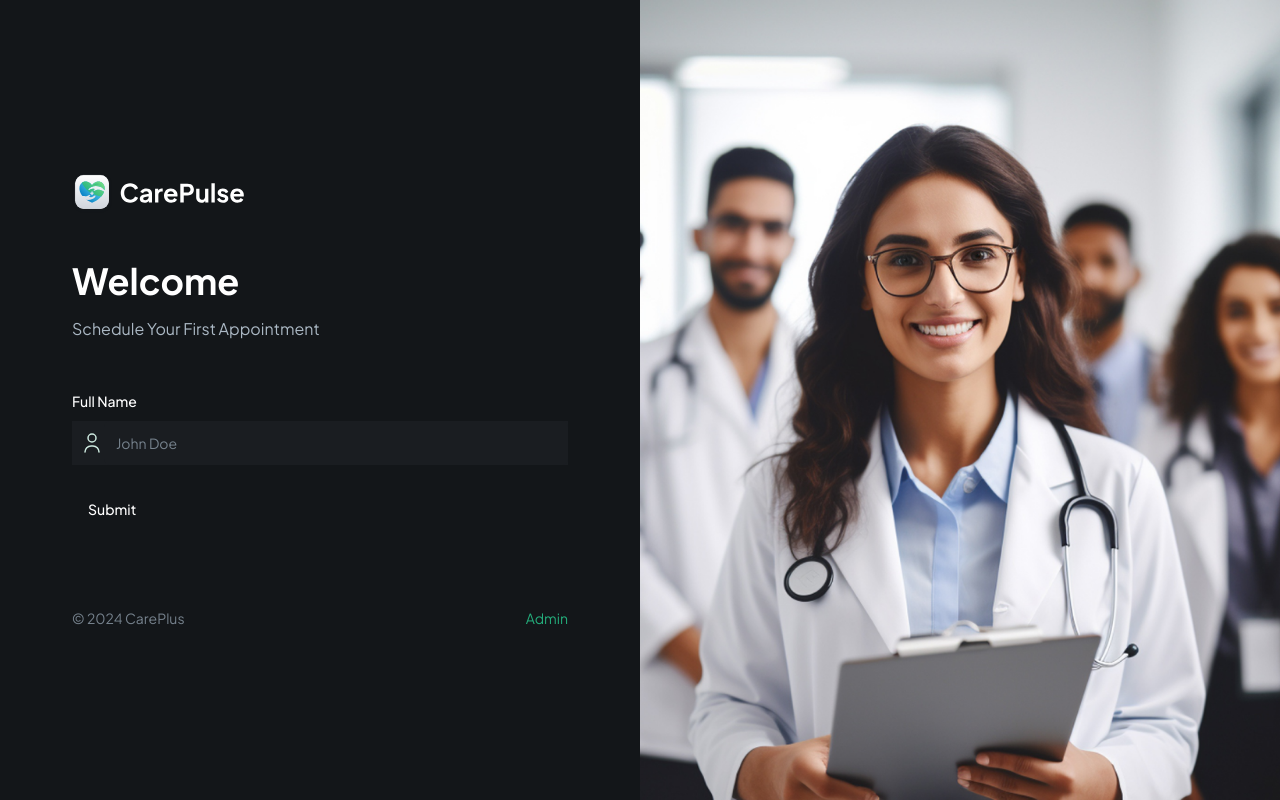
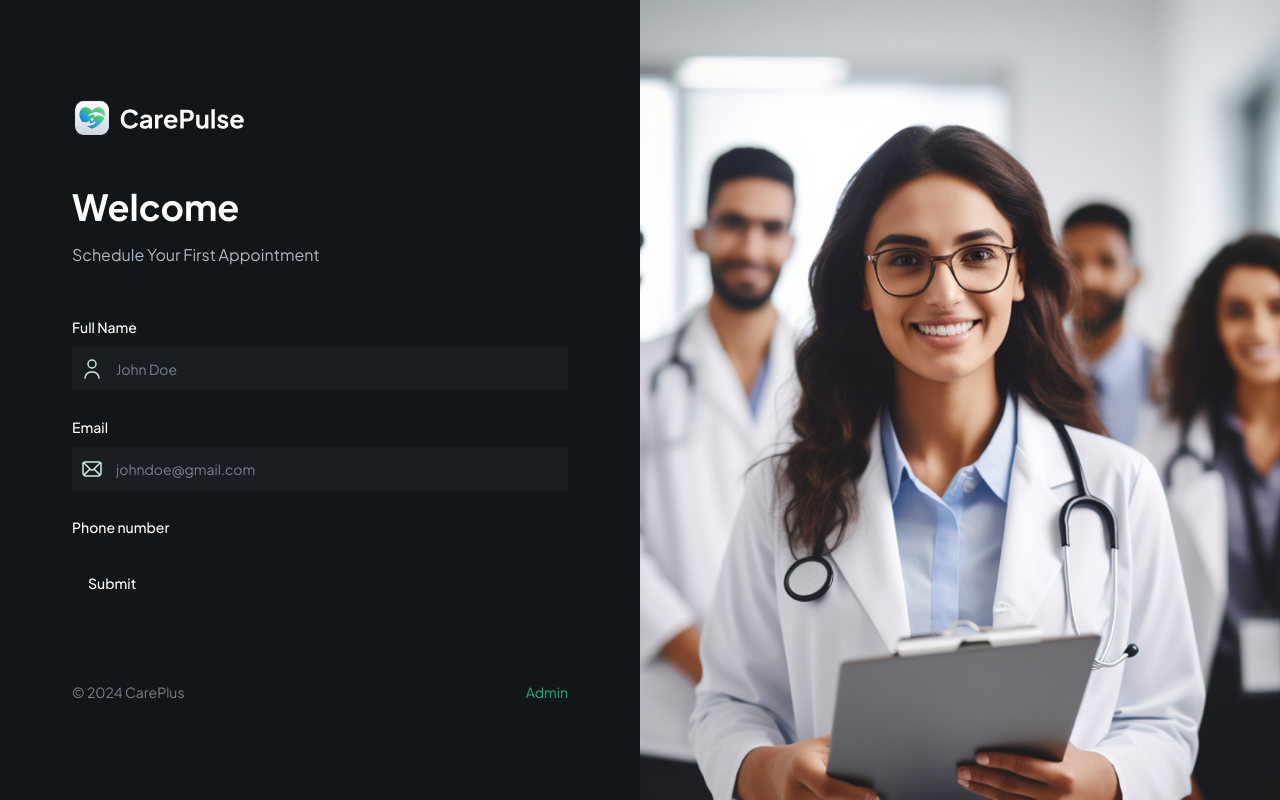
Before and after one commit to DevJuma10/CarePlus, a Next.js app: page / in a window 1280 px wide. Built offline with nearby package versions, Linux system fonts and the light colour scheme.

Commit message:
Feat: Add Name and email input on patient onboarding form

```diff
--- a/components/forms/PatientForm.tsx
+++ b/components/forms/PatientForm.tsx
@@ -9,6 +9,7 @@ import CustomFormField from '../ui/CustomFormField'
 
 // ASSETS IMPORTS
 import userIcon from '../../public/assets/icons/user.svg'
+import emailIcon from '../../public/assets/icons/email.svg'
 
 export enum FormFieldType {
   INPUT='input',
@@ -62,6 +63,28 @@ export function PatientForm() {
 
         />
 
+        < CustomFormField
+          fieldType={FormFieldType.INPUT}
+          control = {form.control}
+          name=   {"email"}
+          label=  {'Email'}
+          placeHolder={'johndoe@gmail.com'}
+          iconSrc= {emailIcon}
+          iconAlt={'email'}
+
+        />
+
+        < CustomFormField
+          fieldType={FormFieldType.PHONE_INPUT}
+          control = {form.control}
+          name=   {"phone"}
+          label=  {'Phone number'}
+          placeHolder=    {'+254710182419'}
+          iconSrc= {userIcon}
+          iconAlt={'user'}
+
+        />
+
         <Button type="submit">Submit</Button>
       </form>
     </Form>
```
